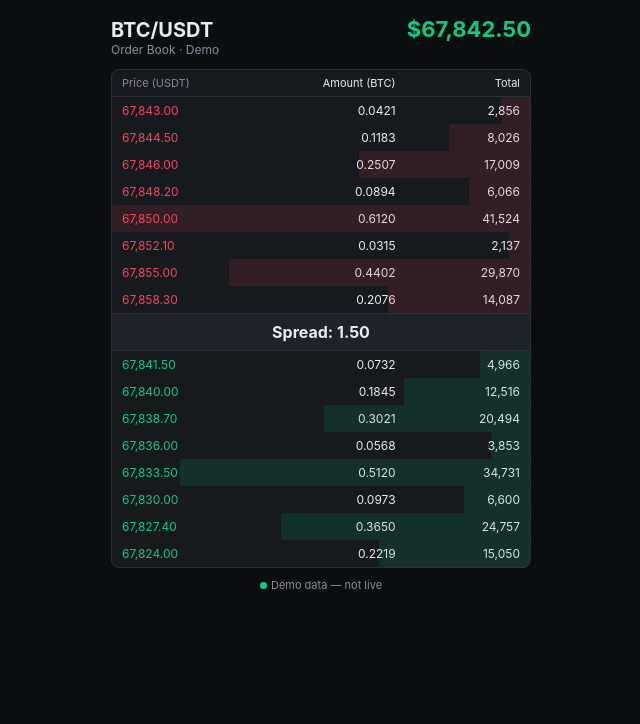
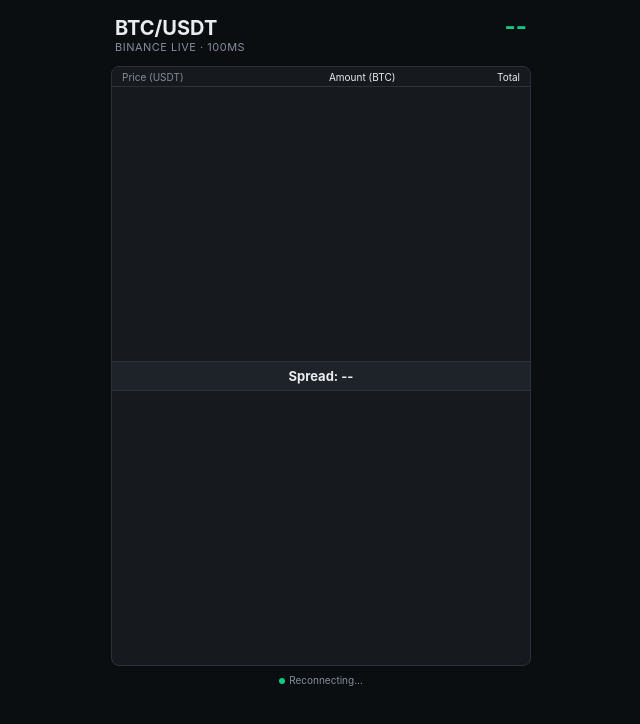
Before and after one commit to loginfree1191-netizen/Btc, a plain HTML site: page index.html in a window 1280 px wide. Shown: the whole page, without its empty margins (319-959 px from the left). Drawn offline with Linux system fonts and the light colour scheme.

Commit message:
Update HTML structure and styling for live data

```diff
--- a/index.html
+++ b/index.html
@@ -2,32 +2,35 @@
 <html lang="en">
 <head>
 <meta charset="UTF-8">
-<meta name="viewport" content="width=device-width, initial-scale=1.0">
-<title>BTC Orderbook — Demo</title>
+<meta name="viewport" content="width=device-width, initial-scale=1.0, maximum-scale=1.0, user-scalable=no">
+<title>BTC Orderbook — Live Binance</title>
 <style>
   :root{
     --bg:#0b0e11; --panel:#161a1e; --border:#2b3139;
     --green:#0ecb81; --red:#f6465d; --text:#eaecef; --muted:#848e9c;
   }
-  *{box-sizing:border-box;margin:0;padding:0;font-family:-apple-system,Segoe UI,Roboto,sans-serif}
-  body{background:var(--bg);color:var(--text);display:flex;justify-content:center;padding:16px}
-  .wrap{width:100%;max-width:420px}
-  .header{display:flex;justify-content:space-between;align-items:baseline;margin-bottom:12px}
-  .title{font-size:20px;font-weight:700}
-  .price{font-size:22px;font-weight:700;color:var(--green)}
-  .sub{font-size:12px;color:var(--muted)}
-  .panel{background:var(--panel);border:1px solid var(--border);border-radius:8px;overflow:hidden}
-  .row{display:grid;grid-template-columns:1.2fr 1fr 1fr;padding:6px 10px;font-size:12px;position:relative}
-  .row.head{color:var(--muted);border-bottom:1px solid var(--border);font-size:11px}
-  .row .bar{position:absolute;top:0;bottom:0;right:0;opacity:.12;border-radius:2px}
-  .ask .bar{background:var(--red)}
-  .bid .bar{background:var(--green)}
-  .ask .p{color:var(--red)}
-  .bid .p{color:var(--green)}
-  .amt,.tot{text-align:right;color:var(--text)}
-  .mid{padding:8px 10px;text-align:center;font-weight:700;font-size:16px;border-top:1px solid var(--border);border-bottom:1px solid var(--border);background:#1e2329}
-  .status{font-size:11px;color:var(--muted);text-align:center;margin-top:10px}
-  .dot{display:inline-block;width:7px;height:7px;border-radius:50%;background:var(--green);margin-right:4px}
+  *{box-sizing:border-box;margin:0;padding:0;font-family:-apple-system,Segoe UI,Roboto,sans-serif;}
+  body{background:var(--bg);color:var(--text);display:flex;justify-content:center;padding:12px;overflow:hidden;}
+  .wrap{width:100%;max-width:420px;display:flex;flex-direction:column;}
+  .header{display:flex;justify-content:space-between;align-items:baseline;margin-bottom:12px;padding:0 4px;}
+  .title{font-size:20px;font-weight:700;}
+  .price{font-size:24px;font-weight:700;color:var(--green);transition: color 0.1s;}
+  .sub{font-size:11px;color:var(--muted);text-transform:uppercase;letter-spacing:0.5px;}
+  .panel{background:var(--panel);border:1px solid var(--border);border-radius:8px;overflow:hidden;display:flex;flex-direction:column;height:75vh;}
+  .list{height:calc(50% - 20px); overflow:hidden; display:flex; flex-direction:column;}
+  #asks{justify-content:flex-end;}
+  .row{display:grid;grid-template-columns:1.2fr 1fr 1fr;padding:4px 10px;font-size:12px;position:relative;height:24px;align-items:center;}
+  .row.head{color:var(--muted);border-bottom:1px solid var(--border);font-size:10px;background:var(--panel);height:20px;}
+  .row .bar{position:absolute;top:0;bottom:0;right:0;opacity:.12;z-index:1;}
+  .ask .bar{background:var(--red);}
+  .bid .bar{background:var(--green);}
+  .row span{position:relative;z-index:2;}
+  .ask .p{color:var(--red);}
+  .bid .p{color:var(--green);}
+  .amt,.tot{text-align:right;color:var(--text);font-variant-numeric: tabular-nums;}
+  .mid{padding:6px 10px;text-align:center;font-weight:700;font-size:13px;border-top:1px solid var(--border);border-bottom:1px solid var(--border);background:#1e2329;z-index:3;}
+  .status{font-size:10px;color:var(--muted);text-align:center;margin-top:8px;}
+  .dot{display:inline-block;width:6px;height:6px;border-radius:50%;background:var(--green);margin-right:4px;}
 </style>
 </head>
 <body>
@@ -35,72 +38,148 @@
   <div class="header">
     <div>
       <div class="title">BTC/USDT</div>
-      <div class="sub">Order Book · Demo</div>
+      <div class="sub">Binance Live · 100ms</div>
     </div>
-    <div class="price">$67,842.50</div>
+    <div class="price" id="livePrice">--</div>
   </div>
 
   <div class="panel">
     <div class="row head"><span>Price (USDT)</span><span class="amt">Amount (BTC)</span><span class="tot">Total</span></div>
-    <div id="asks"></div>
-    <div class="mid">Spread: 1.50</div>
-    <div id="bids"></div>
+    <div id="asks" class="list"></div>
+    <div class="mid" id="spread">Spread: --</div>
+    <div id="bids" class="list"></div>
   </div>
-  <div class="status"><span class="dot"></span>Demo data — not live</div>
+  <div class="status"><span class="dot"></span><span id="status">Connecting to Binance...</span></div>
 </div>
 
 <script>
-// ---------- DEMO DATA ----------
-const demoAsks = [
-  [67843.00, 0.0421],
-  [67844.50, 0.1183],
-  [67846.00, 0.2507],
-  [67848.20, 0.0894],
-  [67850.00, 0.6120],
-  [67852.10, 0.0315],
-  [67855.00, 0.4402],
-  [67858.30, 0.2076],
-];
-
-const demoBids = [
-  [67841.50, 0.0732],
-  [67840.00, 0.1845],
-  [67838.70, 0.3021],
-  [67836.00, 0.0568],
-  [67833.50, 0.5120],
-  [67830.00, 0.0973],
-  [67827.40, 0.3650],
-  [67824.00, 0.2219],
-];
-
+const ROWS_TO_SHOW = 10;
 const asksEl = document.getElementById('asks');
 const bidsEl = document.getElementById('bids');
+const livePrice = document.getElementById('livePrice');
+const spreadEl = document.getElementById('spread');
+const statusEl = document.getElementById('status');
 
-function fmt(n,d=2){return Number(n).toLocaleString('en-US',{minimumFractionDigits:d,maximumFractionDigits:d});}
+const fmt = (n,d=2) => Number(n).toLocaleString('en-US',{minimumFractionDigits:d,maximumFractionDigits:d});
 
-function render(el, levels, side, maxTotal){
-  el.innerHTML='';
-  levels.forEach(([price, amt])=>{
-    const total = price*amt;
+// 构建固定行，后续只更新文本和条形宽度
+function buildRows(container, count) {
+  container.innerHTML = '';
+  const rows = [];
+  for(let i=0; i<count; i++){
     const row = document.createElement('div');
-    row.className = 'row '+side;
-    const pct = Math.min(100,(total/maxTotal)*100);
-    row.innerHTML = `
-      <span class="bar" style="width:${pct}%"></span>
-      <span class="p">${fmt(price)}</span>
-      <span class="amt">${Number(amt).toFixed(4)}</span>
-      <span class="tot">${fmt(total,0)}</span>`;
-    el.appendChild(row);
-  });
+    row.className = 'row';
+    row.innerHTML = `<span class="bar"></span><span class="p"></span><span class="amt"></span><span class="tot"></span>`;
+    container.appendChild(row);
+    rows.push({
+      el: row,
+      bar: row.querySelector('.bar'),
+      p: row.querySelector('.p'),
+      amt: row.querySelector('.amt'),
+      tot: row.querySelector('.tot')
+    });
+  }
+  return rows;
 }
 
-const maxTotal = Math.max(
-  ...demoAsks.map(([p,a])=>p*a),
-  ...demoBids.map(([p,a])=>p*a)
-);
+const askRows = buildRows(asksEl, ROWS_TO_SHOW);
+const bidRows = buildRows(bidsEl, ROWS_TO_SHOW);
 
-render(asksEl, demoAsks, 'ask', maxTotal);
-render(bidsEl, demoBids, 'bid', maxTotal);
+function updateBook(asks, bids) {
+  if(!asks || !bids || asks.length === 0 || bids.length === 0) return;
+
+  // Binance depth20 返回的已经是按价格排序好的数组
+  // asks: 价格从低到高，bids: 价格从高到低
+  const bestBid = parseFloat(bids[0][0]);
+  const bestAsk = parseFloat(asks[0][0]);
+
+  livePrice.textContent = '$' + fmt(bestBid);
+  spreadEl.textContent = 'Spread: ' + fmt(bestAsk - bestBid);
+
+  // 计算最大挂单量用于条形宽度
+  let maxTotal = 0;
+  for(let i=0; i<Math.min(ROWS_TO_SHOW, asks.length); i++) {
+    const p = parseFloat(asks[i][0]), a = parseFloat(asks[i][1]);
+    maxTotal = Math.max(maxTotal, p * a);
+  }
+  for(let i=0; i<Math.min(ROWS_TO_SHOW, bids.length); i++) {
+    const p = parseFloat(bids[i][0]), a = parseFloat(bids[i][1]);
+    maxTotal = Math.max(maxTotal, p * a);
+  }
+
+  // 填充卖单（asks），从上到下价格递增，最优卖价在最下面
+  for(let i=0; i<ROWS_TO_SHOW; i++) {
+    const row = askRows[i];
+    // asks 数组是低到高，我们要反向显示，让最低卖价在最靠近中间的位置
+    const data = asks[ROWS_TO_SHOW - 1 - i];
+    if(data) {
+      const p = parseFloat(data[0]), a = parseFloat(data[1]);
+      const total = p * a;
+      row.el.className = 'row ask';
+      row.p.textContent = fmt(p);
+      row.amt.textContent = a.toFixed(4);
+      row.tot.textContent = fmt(total, 0);
+      row.bar.style.width = Math.min(100, (total/maxTotal)*100) + '%';
+    } else {
+      row.el.className = 'row';
+      row.p.textContent = '';
+      row.amt.textContent = '';
+      row.tot.textContent = '';
+      row.bar.style.width = '0%';
+    }
+  }
+
+  // 填充买单（bids），最优买价在最上面
+  for(let i=0; i<ROWS_TO_SHOW; i++) {
+    const row = bidRows[i];
+    const data = bids[i];
+    if(data) {
+      const p = parseFloat(data[0]), a = parseFloat(data[1]);
+      const total = p * a;
+      row.el.className = 'row bid';
+      row.p.textContent = fmt(p);
+      row.amt.textContent = a.toFixed(4);
+      row.tot.textContent = fmt(total, 0);
+      row.bar.style.width = Math.min(100, (total/maxTotal)*100) + '%';
+    } else {
+      row.el.className = 'row';
+      row.p.textContent = '';
+      row.amt.textContent = '';
+      row.tot.textContent = '';
+      row.bar.style.width = '0%';
+    }
+  }
+}
+
+let ws;
+function connect() {
+  // Binance 公共现货数据流，无需 API Key
+  // depth20@100ms: 前20档快照，每100ms推送一次
+  ws = new WebSocket('wss://stream.binance.com:9443/ws/btcusdt@depth20@100ms');
+
+  ws.onopen = () => {
+    statusEl.textContent = 'Live (Binance · 100ms)';
+  };
+
+  ws.onmessage = (e) => {
+    const data = JSON.parse(e.data);
+    // depth20 流直接返回 { lastUpdateId, bids: [...], asks: [...] }
+    if(data.bids && data.asks) {
+      updateBook(data.asks, data.bids);
+    }
+  };
+
+  ws.onclose = () => {
+    statusEl.textContent = 'Reconnecting...';
+    setTimeout(connect, 2000);
+  };
+
+  ws.onerror = () => {
+    ws.close();
+  };
+}
+
+connect();
 </script>
 </body>
-  </html>
+</html>
```
